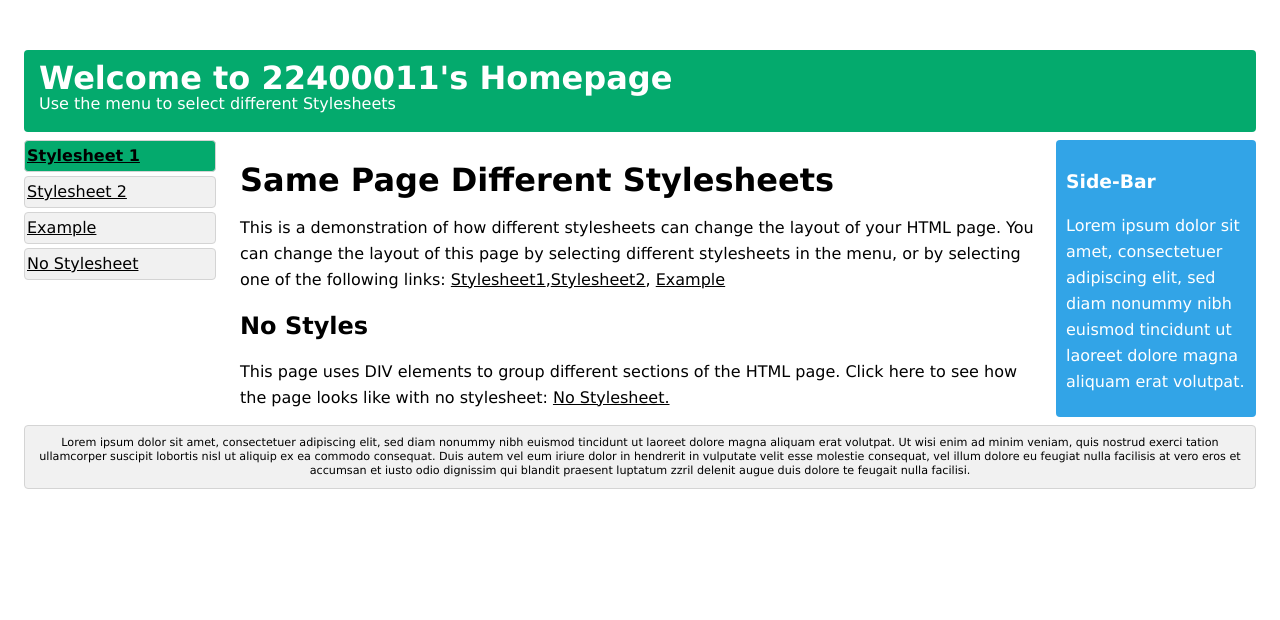
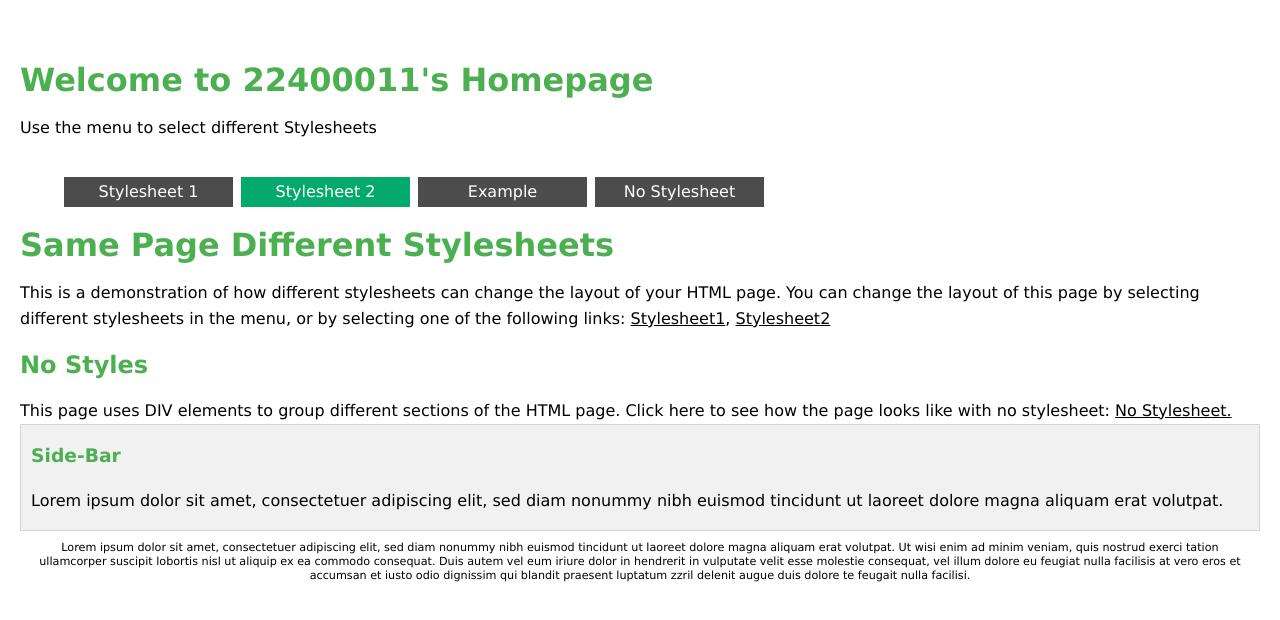
Before and after one commit to hayoung2609/oss_netlify, a plain HTML site: page style2.html in a window 1280 px wide. Drawn offline with Linux system fonts and the light colour scheme.

Commit message:
modified a tag color, underline etc

```diff
--- a/style2.html
+++ b/style2.html
@@ -7,109 +7,81 @@
     <title>Document</title>
     <style>
         body {
-            font: 100% Lucida Sans, Verdana;
+            font: 100% Verdana;
             margin: 20px;
             line-height: 26px;
         }
 
-        .container {
-            xmin-width: 900px;
-        }
-
-        .wrapper {
-            position: relative;
-            overflow: auto;
-        }
-
-        #top,
-        #sidebar,
-        #bottom,
-        .menuitem {
-            border-radius: 4px;
-            margin: 4px;
-        }
-
-        #top {
-            background-color: #04AA6D;
-            color: #ffffff;
-            padding: 15px;
-        }
-
-        #menubar {
-            width: 200px;
-            float: left
-        }
-
-        #main {
-            padding: 10px;
-            margin: 0 210px;
-        }
-
-        #sidebar {
-            background-color: #32a4e7;
-            color: #ffffff;
-            padding: 10px;
-            width: 180px;
-            bottom: 0;
-            top: 0;
-            right: 0;
-            position: absolute;
-        }
-
         #bottom {
-            border: 1px solid #d4d4d4;
-            background-color: #f1f1f1;
             text-align: center;
             padding: 10px;
             font-size: 70%;
             line-height: 14px;
         }
 
-        #top h1,
-        #top p,
-        #menulist {
-            margin: 0;
+        h1,
+        h2,
+        h3 {
+            color: #4CAF50;
+        }
+
+        #menu {
             padding: 0;
+            position: relative;
+            overflow: auto;
         }
 
         .menuitem {
-            background-color: #f1f1f1;
-            border: 1px solid #d4d4d4;
+            width: 165px;
+            float: left;
+            background-color: #4c4c4c;
+            color: #ffffff;
             list-style-type: none;
+            margin: 4px;
             padding: 2px;
+            text-align: center;
             cursor: pointer;
         }
 
-        .menuitem:hover {
-            background-color: #ffffff;
+        .menuitem:nth-child(2) {
+            background-color: #04AA6D;
         }
 
-        .menuitem:first-child {
-            background-color: #04AA6D;
-            color: white;
-            font-weight: bold;
+        .menuitem:hover {
+            background-color: #000;
+        }
+
+        #sidebar {
+            background-color: #f1f1f1;
+            border: 1px solid #d4d4d4;
+            padding-left: 10px;
         }
 
         a {
             color: #000000;
-            text-decoration: underline;
         }
 
         a:hover {
+            color: #04AA6D;
+        }
+
+        .menuitem a {
+            color: #ffffff;
             text-decoration: none;
         }
+
     </style>
 </head>
 
 <body>
-    <div class="container wrapper">
+    <div class="wrapper">
         <div id="top">
-            <h1>Welcome to 22400011's Homepage</h1>
-            <p">Use the menu to select different Stylesheets</p>
+            <h1 class="white">Welcome to 22400011's Homepage</h1>
+            <p class="white nospace">Use the menu to select different Stylesheets</p>
         </div>
-        <div class="wrapper">
-            <div id="menubar">
-                <ul id="menulist">
+
+        <div id="menu">
+            <ul>
                 <li class="menuitem"><a href="style1.html">Stylesheet 1</a></li>
                 <li class="menuitem"><a href="style2.html">Stylesheet 2</a></li>
                 <li class="menuitem"><a href="example.html">Example</a></li>
@@ -117,15 +89,14 @@
             </ul>
         </div>
 
-            <div id="main">
+        <div id="body">
             <h1>Same Page Different Stylesheets</h1>
 
-                This is a demonstration of how different stylesheets can change the layout of your HTML page. You can
-                change
+            This is a demonstration of how different stylesheets can change the layout of your HTML page. You can change
             the
             layout of this page by selecting different stylesheets in the menu, or by selecting one of the following
             links:
-                <a href="style1.html">Stylesheet1</a>,<a href=" style2.html">Stylesheet2</a>, <a href="example.html">Example</a>
+            <a href="style1.html">Stylesheet1</a>, <a href="style2.html">Stylesheet2</a>
 
             <h2>No Styles</h2>
 
@@ -147,7 +118,6 @@
                 magna aliquam erat volutpat.
             </p>
         </div>
-        </div>
 
     </div>
 
```
Also changed, not shown: style1.html (+17 -7 lines). Lines whose indentation alone changed are shown as unchanged.
